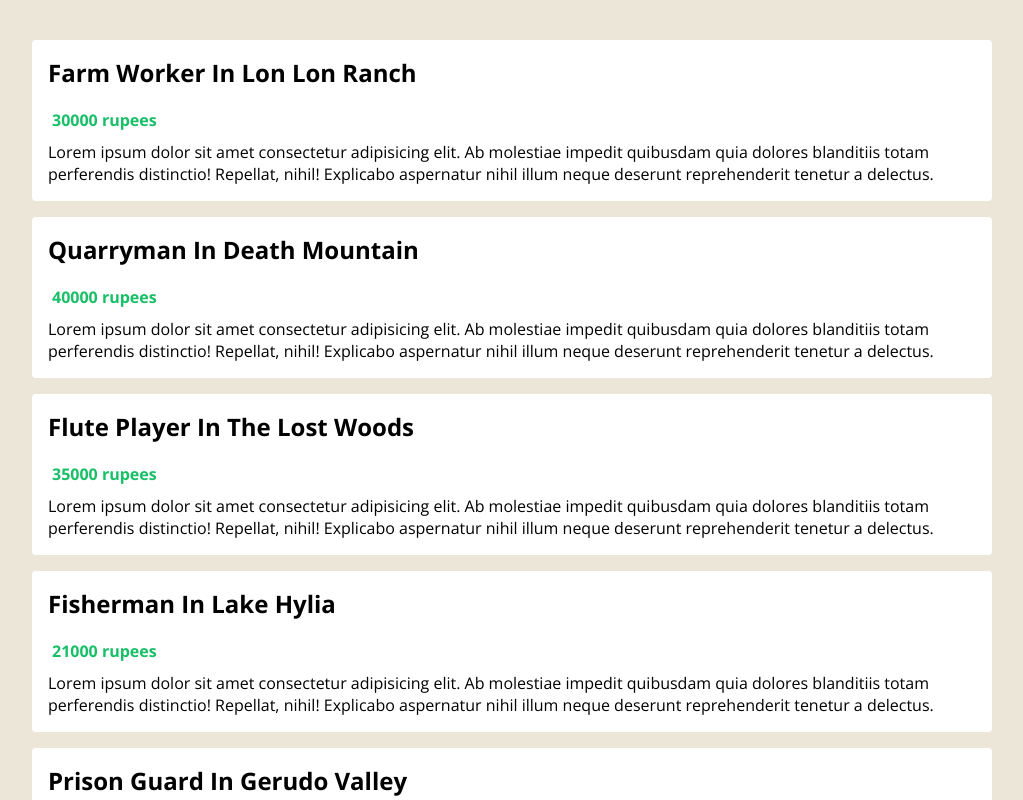
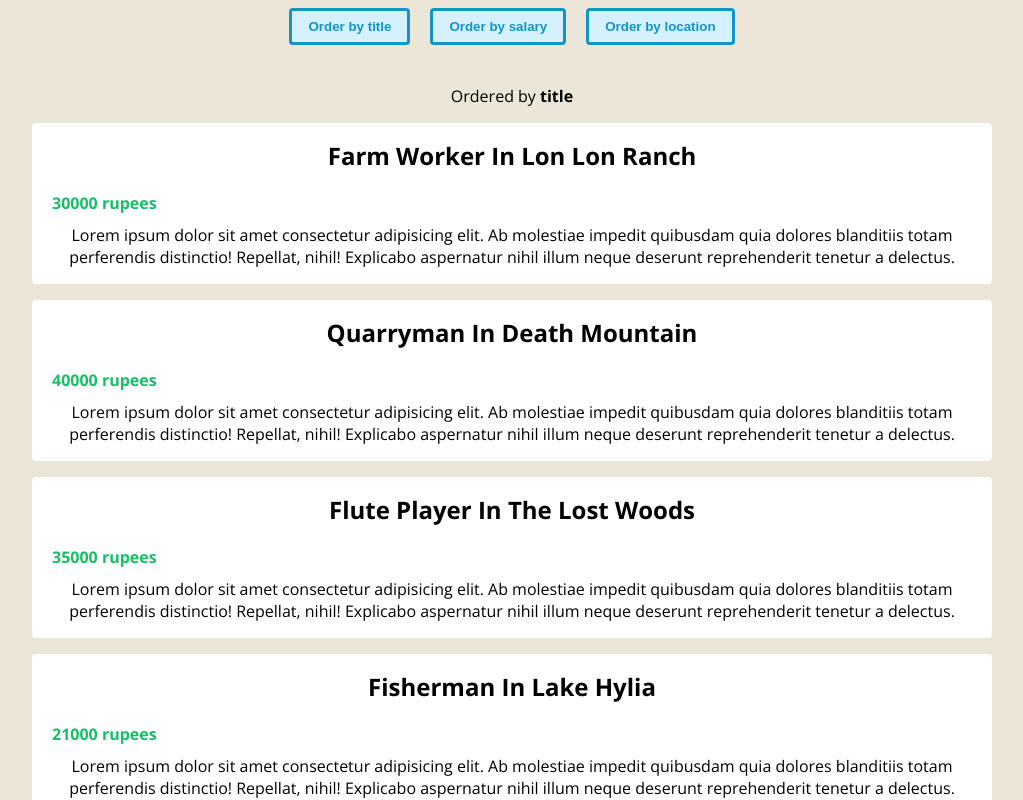
Before and after one commit to edwinboon/hyrule-jobs, a Vue app: page / in a window 1280 px wide. Shown: the top 800 px of the page, without its empty margins (128-1151 px from the left). Built offline with nearby package versions, Linux system fonts and the light colour scheme.

Commit message:
Add OrderTerms type and add option to order based on title, salary, location

```diff
--- a/src/App.vue
+++ b/src/App.vue
@@ -1,13 +1,19 @@
 <template>
- <div class="app">
-  <job-list :jobs="jobs" />
- </div>
+  <header>
+    <div class="app">
+      <button @click="handleClick('title')">Order by title</button>
+      <button @click="handleClick('salary')">Order by salary</button>
+      <button @click="handleClick('location')">Order by location</button>
+      <job-list :jobs="jobs" :order="order" />
+    </div>
+ </header>
 </template>
 
 <script lang="ts">
 import { defineComponent, ref } from 'vue';
 import  JobList from './components/JobList.vue'
 import { Job } from './types/Job'
+import { OrderTerm } from './types/OrderTerm'
 
 export default defineComponent({
   name: 'App',
@@ -23,7 +29,33 @@
       { title: 'prison guard', location: 'gerudo valley', salary: 32000, id: '5' },
     ]);
 
-    return { jobs }
+    const order = ref<OrderTerm>('title')
+
+    // order function
+    const handleClick = (term: OrderTerm) => {
+      order.value = term
+    }
+
+    return { jobs, order, handleClick }
   },
 });
 </script>
+
+<style scoped>
+  header {
+    text-align: center;
+  }
+  header .order {
+    margin-top: 20px;
+  }
+  button {
+    margin: 0 10px;
+    color: #1195c9;
+    border: 3px solid #1195c9;
+    background: #d5f0ff;
+    padding: 8px 16px;
+    border-radius: 4px;
+    cursor: pointer;
+    font-weight: bold;
+  }
+</style>
--- a/src/components/JobList.vue
+++ b/src/components/JobList.vue
@@ -1,5 +1,6 @@
 <template>
   <div class="job-list">
+    <p>Ordered by <strong>{{ order }} </strong></p>
     <ul>
       <li v-for="job in jobs" :key="job.id">
         <h2>{{ job.title }} in {{ job.location}} </h2>
@@ -18,6 +19,7 @@
 <script lang="ts">
 import { defineComponent, PropType} from 'vue'
 import { Job } from '@/types/Job'
+import { OrderTerm } from '@/types/OrderTerm'
 
 export default defineComponent({
   name: 'JobList',
@@ -25,10 +27,17 @@
     /*
     * Jobs: all the jobs to list
     */
-   jobs: {
-     required: true,
-     type: Array as PropType<Job[]>
-   }
+    jobs: {
+      required: true,
+      type: Array as PropType<Job[]>
+    },
+   /*
+   *  Order: How to order the jobs
+   */
+    order: {
+      required: true,
+      type: String as PropType<OrderTerm>
+    }
   }
  })
 </script>
--- /dev/null
+++ b/src/types/OrderTerm.ts
@@ -0,0 +1 @@
+export type OrderTerm = 'location' | 'title' | 'salary'
```
